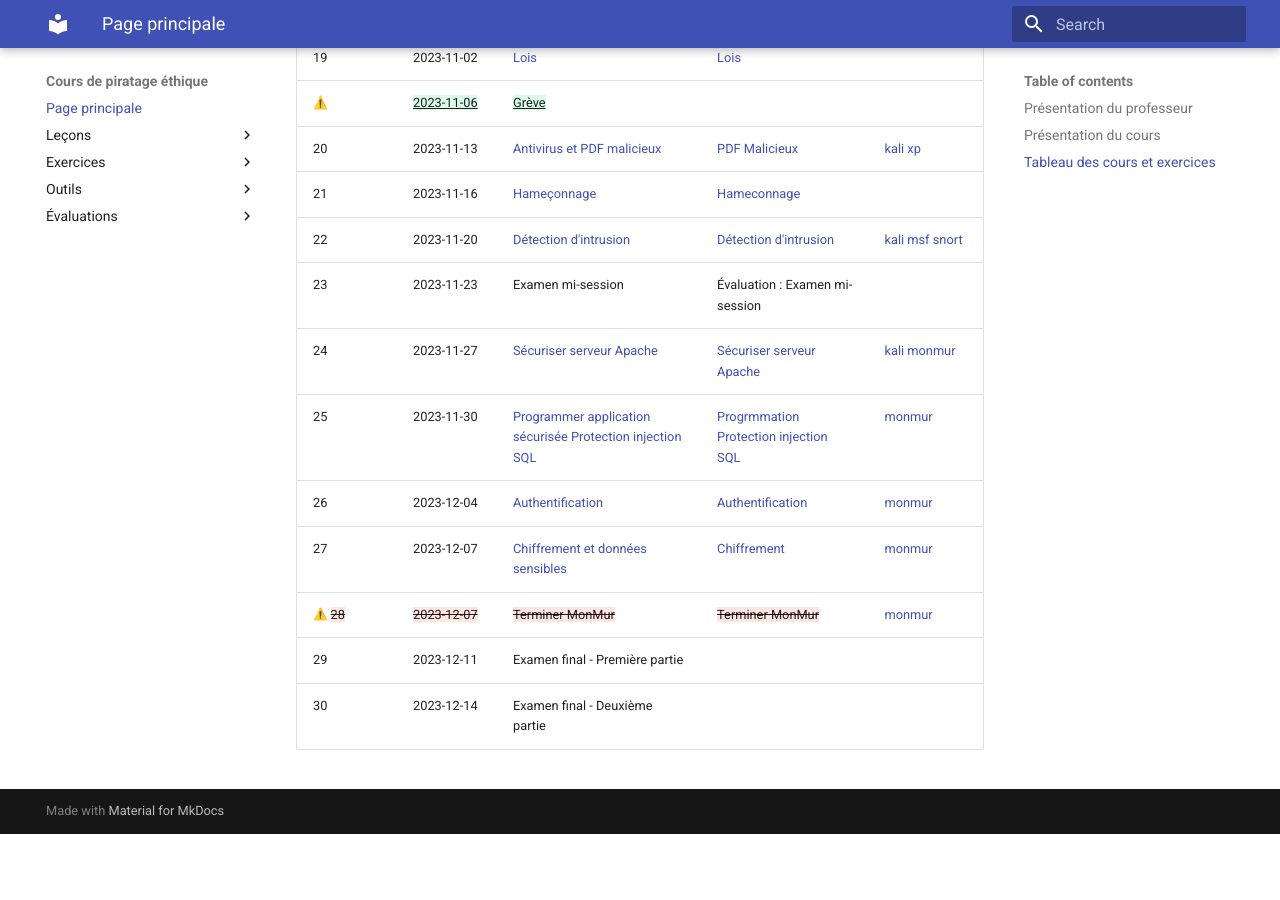
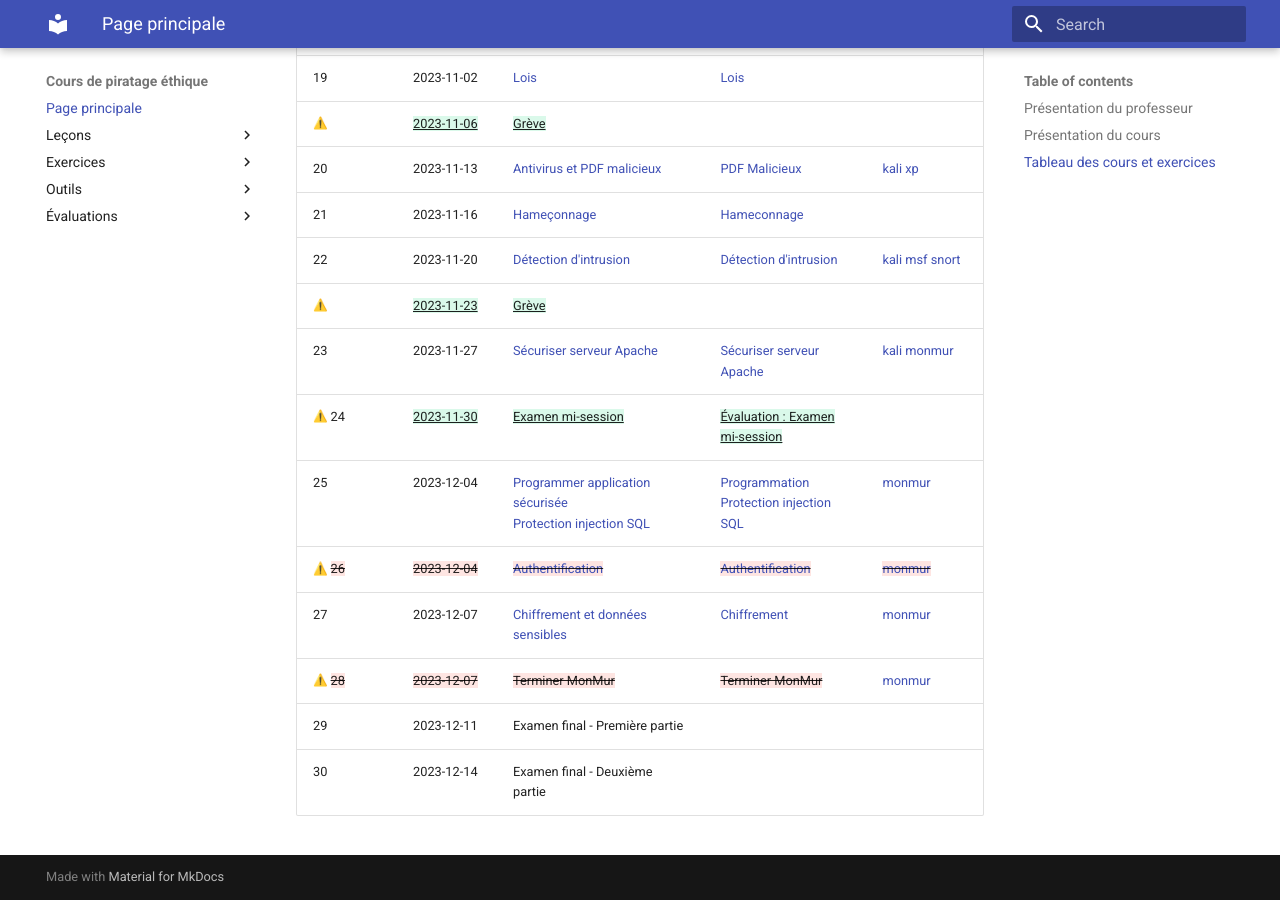
Before and after one commit to cegepvictoetienne/piratage, an MkDocs documentation site: the page built from wiki/index.md, in a window 1280 px wide and 900 px high, scrolled down 1799 px. Built offline with MkDocs 1.6.1 and Material for MkDocs 9.7.7, drawn with Linux system fonts in a browser that asks for light colours; emoji names are drawn with the system emoji font; before the commit the page ends 2633 px from its top, so only the background shows below that.

Commit message:
ajustement grève 23 nov

```diff
--- a/wiki/index.md
+++ b/wiki/index.md
@@ -55,10 +55,11 @@ Ce cours consiste à faire un tableau des différents sujets relatifs à la cybe
 | 20    | 2023-11-13 | [Antivirus et PDF malicieux](lecons/09_Antivirus_et_PDF_malicieux.md)                                                                               | [PDF Malicieux](exercices/09_PDF_Malicieux.md)                                                                                      | [kali][] [xp][]            |
 | 21    | 2023-11-16 | [Hameçonnage](lecons/10_Hameconnage.md)                                                                                                             | [Hameconnage](exercices/10_Hameconnage.md)                                                                                          |
 | 22    | 2023-11-20 | [Détection d'intrusion](lecons/17_Detection_intrusion.md)                                                                                           | [Détection d'intrusion](exercices/17_Detection_intrusion.md)                                                                        | [kali][] [msf][] [snort][] |
-| 23    | 2023-11-23 | Examen mi-session                                                                                                                                   | Évaluation : Examen mi-session                                                                                                      |
-| 24    | 2023-11-27 | [Sécuriser serveur Apache](lecons/21_Securiser_Apache.md)                                                                                           | [Sécuriser serveur Apache](exercices/21_Securiser_Apache.md)                                                                        | [kali][] [monmur][]        |
-| 25    | 2023-11-30 | [Programmer application sécurisée](lecons/22_Programmer_application_securisee.md) [Protection injection SQL](lecons/23_Protection_Injection_SQL.md) | [Progrmmation](exercices/22_Programmer_application_securisee.md) [Protection injection SQL](exercices/23_Proteger_injection_SQL.md) | [monmur][]                 |
-| 26    | 2023-12-04 | [Authentification](lecons/25_Authentification.md)                                                                                                   | [Authentification](exercices/25_Authentification.md)                                                                                | [monmur][]                 |
+| :warning:    | {++2023-11-23++} | {++Grève    ++}                      |                                                                                      |           |
+| 23    | 2023-11-27 | [Sécuriser serveur Apache](lecons/21_Securiser_Apache.md)                                                                                           | [Sécuriser serveur Apache](exercices/21_Securiser_Apache.md)                                                                        | [kali][] [monmur][]        |
+| :warning: 24  | {++2023-11-30++} | {++Examen mi-session++}                                                                                                                                   | {++Évaluation : Examen mi-session++}                                                                                                      |
+| 25    | 2023-12-04 | [Programmer application sécurisée](lecons/22_Programmer_application_securisee.md) <br/> [Protection injection SQL](lecons/23_Protection_Injection_SQL.md) | [Programmation](exercices/22_Programmer_application_securisee.md) <br/>[Protection injection SQL](exercices/23_Proteger_injection_SQL.md) | [monmur][]                 |
+| :warning: {--26--}    | {--2023-12-04--} | {--[Authentification](lecons/25_Authentification.md)--}                                                                                                   | {--[Authentification](exercices/25_Authentification.md)--}                                                                                | {--[monmur][]--}                 |
 | 27    | 2023-12-07 | [Chiffrement et données sensibles](lecons/24_Chiffrement_et_donnees_sensibles.md)                                                                   | [Chiffrement](exercices/24_Chiffrement.md)                                                                                          | [monmur][]                 |
 | :warning: {--28--}    | {--2023-12-07--} | {--Terminer MonMur--}                                                                                                                                     | {--Terminer MonMur--}                                                                                                                     | [monmur][]                 |
 | 29    | 2023-12-11 | Examen final - Première partie                                                                                                                      |
```
